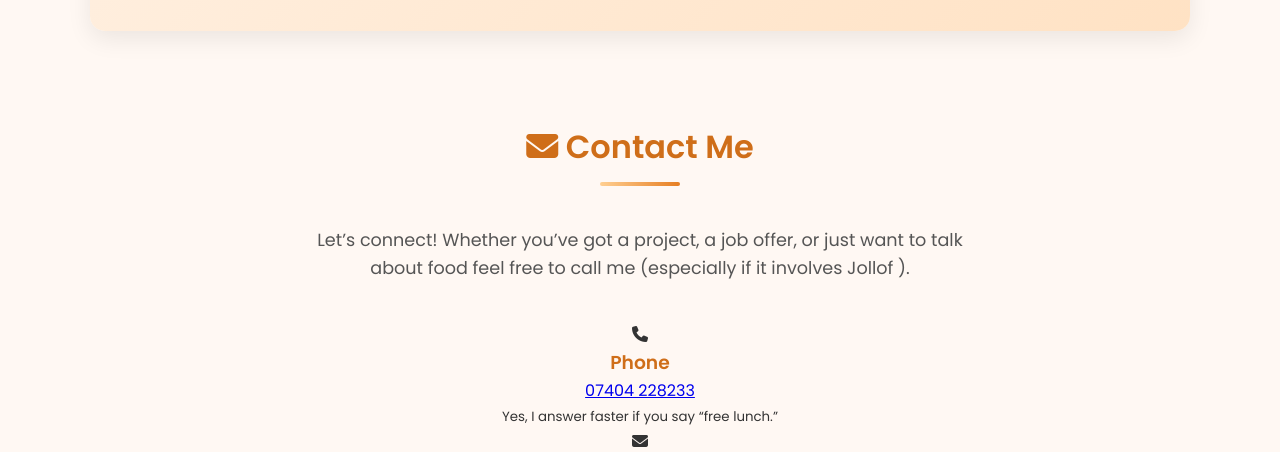
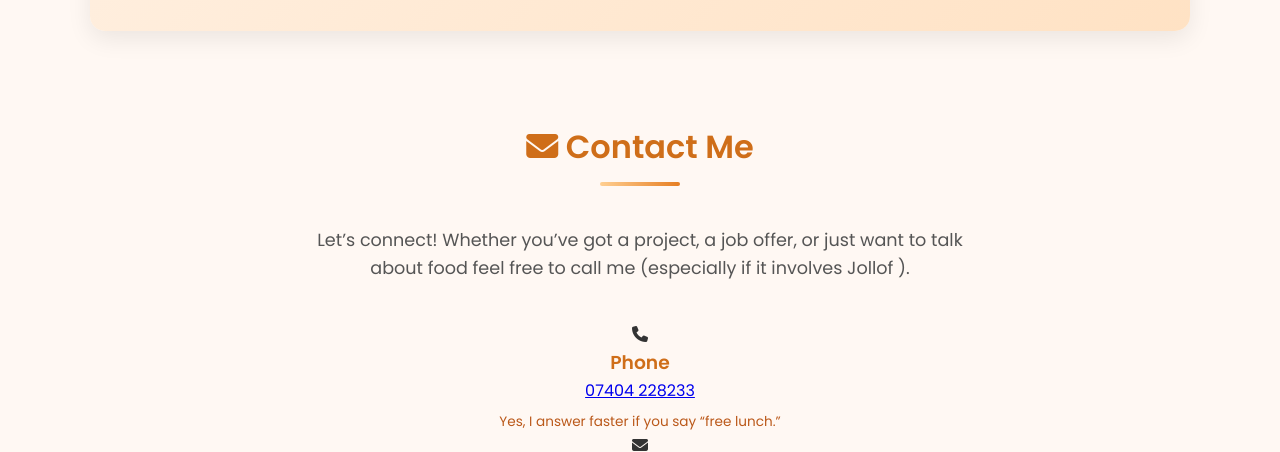
Before and after one commit to Benita2004/Aalo-s-Kitchen, a plain HTML site: page index.html in a window 1280 px wide. Shown: the part 3561-4013 px from the top of the page. Drawn offline with Linux system fonts and the light colour scheme.

Commit message:
Update website.css

```diff
--- a/website.css
+++ b/website.css
@@ -367,6 +367,19 @@ h1, h2, h3 {
 }
 
 /* =========================================================
+   CONTACT
+   ========================================================= */
+
+.contact-note {
+  display: block;
+  margin-top: 8px;
+  font-size: 0.85rem;
+  color: #b34700;
+  opacity: 0.9;
+}
+
+
+/* =========================================================
    FOOTER
    ========================================================= */
 footer {
```
